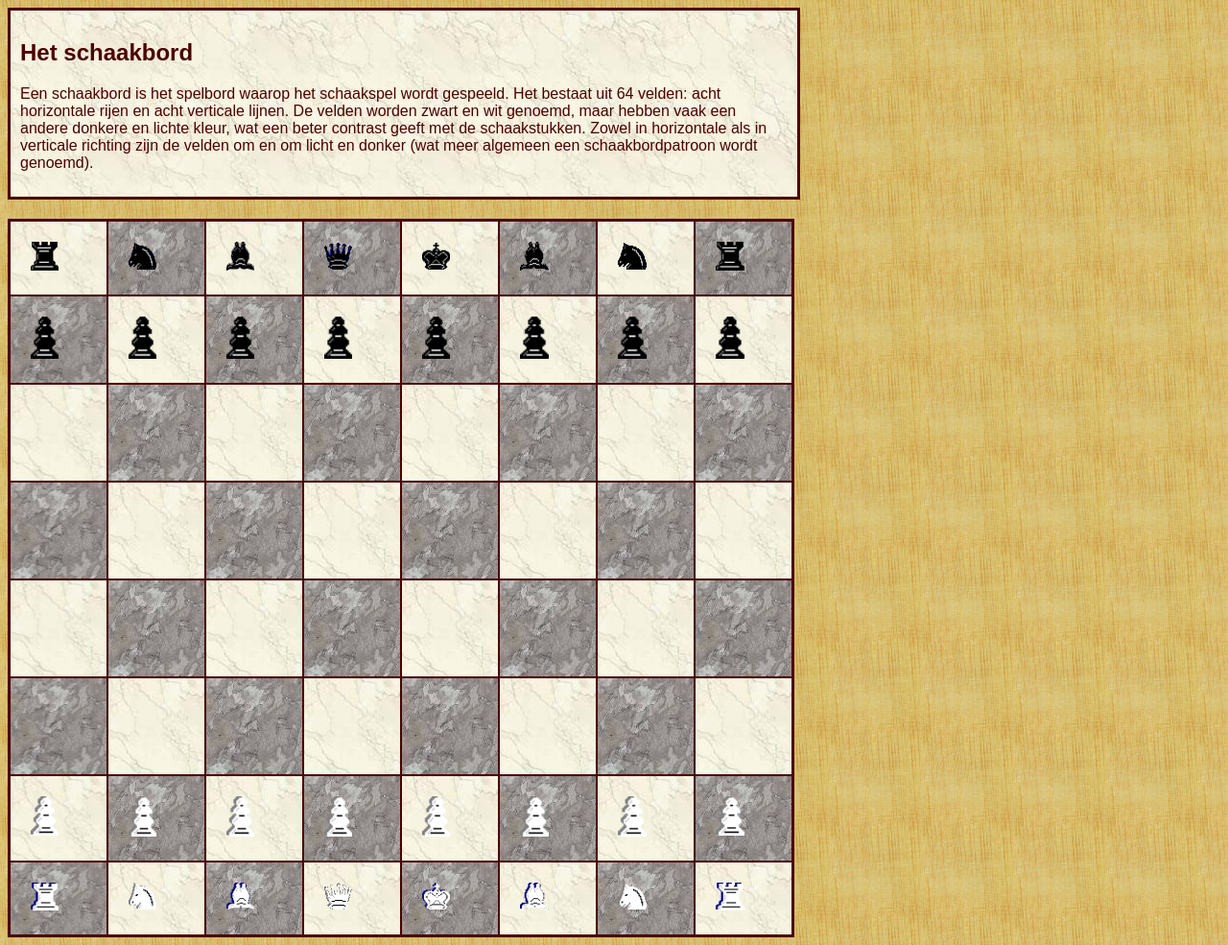
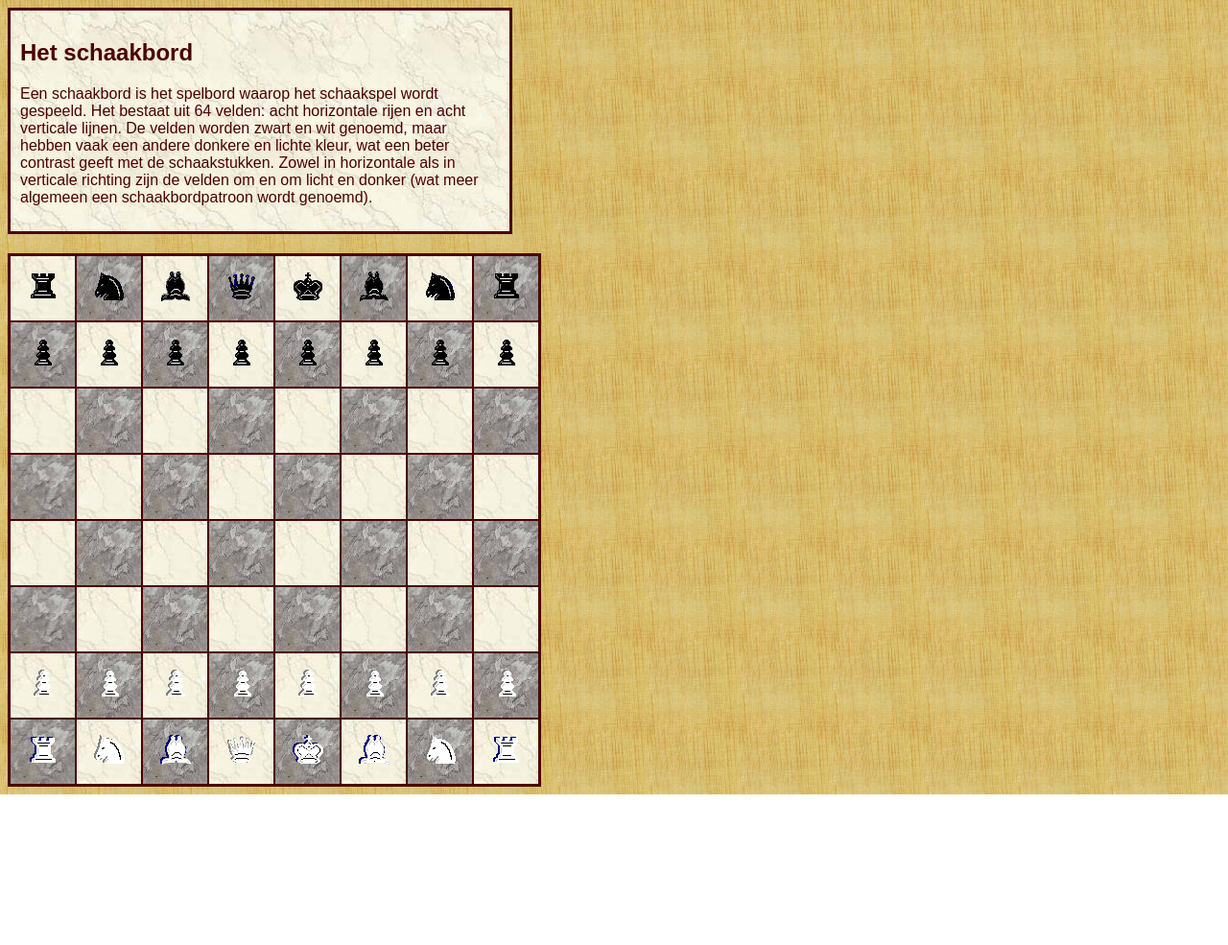
Before and after one commit to IbenFrans/h5-tabellen, a plain HTML site: page oefening5.html in a window 1280 px wide. Shown: the whole page at 96% size. After the commit the page ends 828 px from the top, so only its background shows below. Drawn offline with Linux system fonts and the light colour scheme.

Commit message:
verbetering oef

```diff
--- a/cssoefening1.css
+++ b/cssoefening1.css
@@ -7,7 +7,8 @@ table{
 th{
     width: 200px;
     text-align: left;
-    padding: 0 0 0 10px;
+    vertical-align: top;
+    padding: 10px;
 }
 td{
     border: 2px solid #000;
--- a/cssoefening2.css
+++ b/cssoefening2.css
@@ -11,10 +11,10 @@ table{
 }
 table thead, table tfoot{
     background-color: #142942;
-    text-align: center;
     font-weight: bold;
 }
 table th, table td{
+    text-align: center;
     border: 2px solid #000;
     padding: 5px;
 }
--- a/cssoefening4.css
+++ b/cssoefening4.css
@@ -2,18 +2,18 @@ table{
     border-collapse: collapse;
     width: 600px;
     height: 600px;
+    table-layout: fixed;
 }
 table td{
     border: 3px solid #000;
-    padding: 20px;
 }
 /* row 1 */
 tr:nth-child(1) {
     background-color: green;
 }
 tr:nth-child(1) > td:nth-child(2) {
-    background-color: red;
-}
+        background-color: red;
+    }
 /* row 2 */
 tr:nth-child(2){
     background-color: blue;
@@ -39,3 +39,10 @@ tr:nth-child(4){
 tr:nth-child(5){
     background-color: yellow;
 }
+
+/*tr:nth-child(1) tr:nth-child(1){
+    background-color: green;
+   }
+   werkt ook
+   kleurt enkel de groene eerste blok
+ */
--- a/cssoefening5.css
+++ b/cssoefening5.css
@@ -9,7 +9,7 @@ main section{
     border: 3px solid #4b0000;
     padding: 10px 10px;
     margin: 0 0 20px 0 ;
-    width: 800px;
+    width: 500px;
 
 }
 main section h1, main section p{
@@ -19,13 +19,16 @@ main table{
     border-collapse: collapse;
     table-layout: fixed;
     border: 3px solid #4b0000;
-    width: 820px;
+    width: 493px;
 }
 main table tr, main table td{
     border: 2px solid #4b0000;
+
 }
-main table td:empty{
-    padding: 50px;
+main table td{
+    width: 65px;
+    height: 65px;
+    text-align: center;
 
 }
 /* zwarte tiles */
@@ -42,8 +45,3 @@ main table tr:nth-child(even) > td:nth-child(even){
 main table tr:nth-child(odd) > td:nth-child(odd){
     background-image: url("assets/witte-marmer.jpg")
 }
-/* stukken */
-img {
-    width: 30%;
-    padding: 20px;
-}
```
Also changed, not shown: cssoefening6.css (+5 -7 lines).
